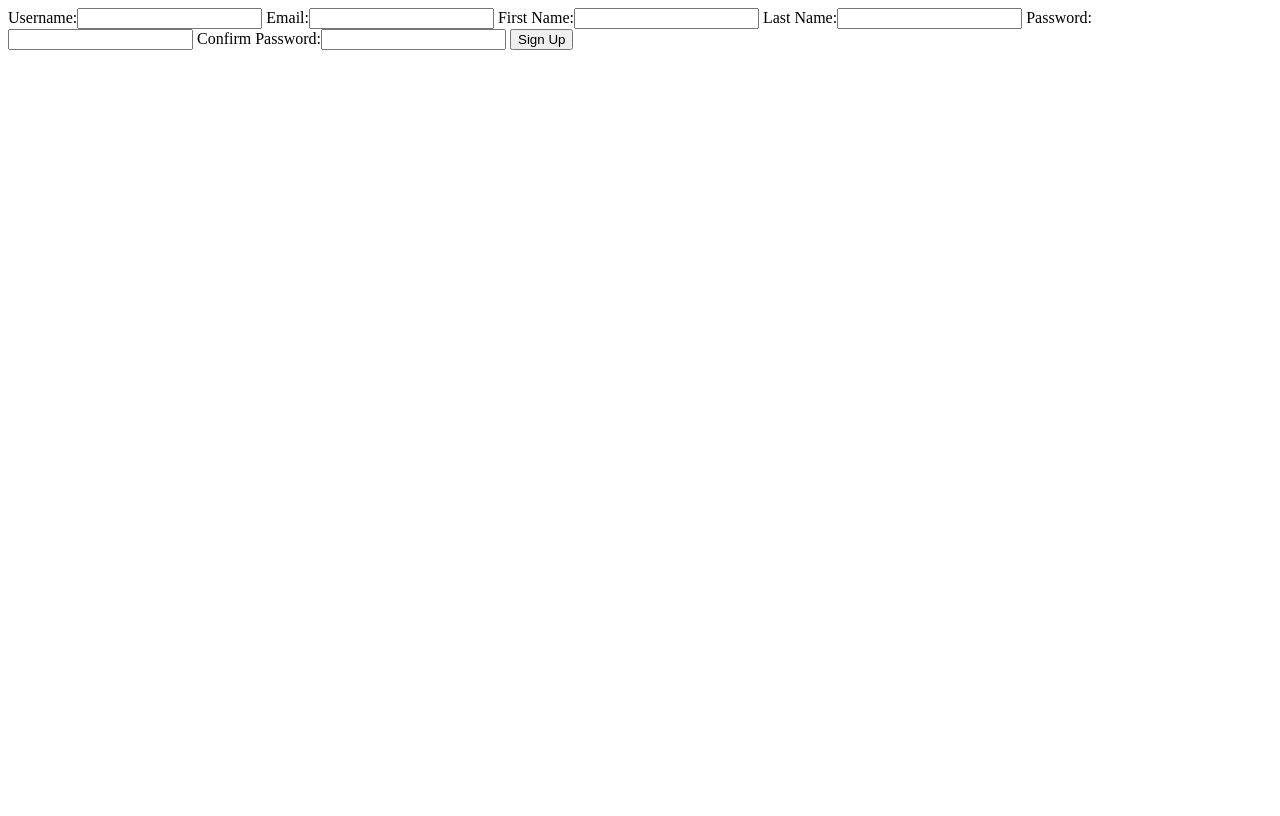
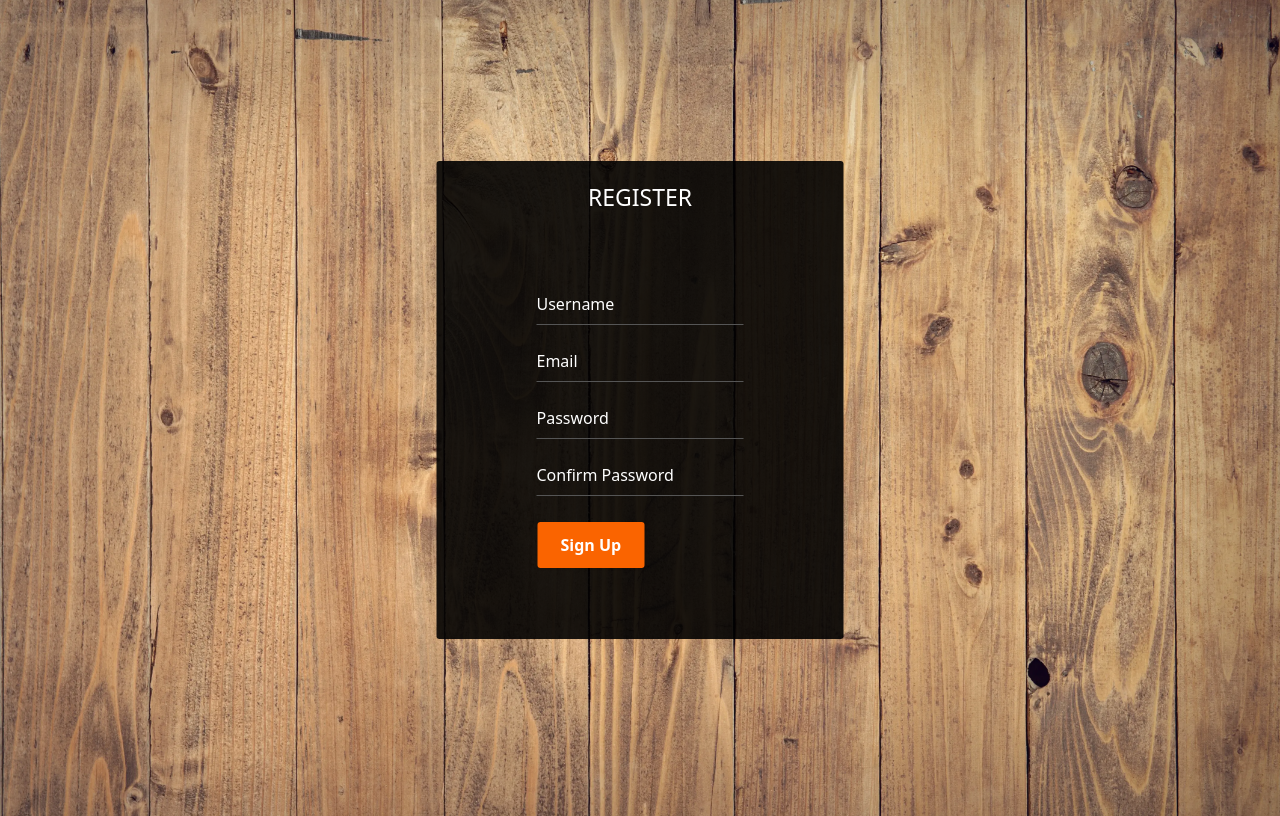
Before and after one commit to HamidRezaSZ/ChatBox, a Django app: template accounts/templates/accounts/register.html in a window 1280 px wide. Before the commit the page ends 50 px from the top, so only its background shows below. Run offline with Django 3.2, Linux system fonts and the light colour scheme; the template is opened without the code that fills it, so the values that code supplies are empty.

Commit message:
Change register styles + Fix User model

```diff
--- a/accounts/admin.py
+++ b/accounts/admin.py
@@ -6,5 +6,5 @@ from accounts.models import User
 @admin.register(User)
 class UserAdmin(DefaultUserAdmin):
     list_filter = ('is_staff', 'is_superuser', 'is_active', 'groups')
-    list_display = ('username', 'email', 'first_name', 'last_name', 'is_staff', 'is_active')
+    list_display = ('username', 'email', 'is_staff', 'is_active')
     list_editable = ('is_staff', 'is_active')
--- a/accounts/serializers.py
+++ b/accounts/serializers.py
@@ -14,7 +14,7 @@ class UserSerializer(serializers.ModelSerializer):
 
     class Meta:
         model = User
-        fields = ("id", "username", "password", "password2", "first_name", "last_name", 'email')
+        fields = ("id", "username", "password", "password2", 'email')
 
     def create(self, validated_data):
         if validated_data['password'] != validated_data['password2']:
--- /dev/null
+++ b/accounts/static/accounts/css/styles.css
@@ -0,0 +1,104 @@
+.button-5 {
+  align-items: center;
+  background-clip: padding-box;
+  background-color: #fa6400;
+  border: 1px solid transparent;
+  border-radius: .25rem;
+  box-shadow: rgba(0, 0, 0, 0.02) 0 1px 3px 0;
+  box-sizing: border-box;
+  color: #fff;
+  cursor: pointer;
+  display: inline-flex;
+  font-family: system-ui,-apple-system,system-ui,"Helvetica Neue",Helvetica,Arial,sans-serif;
+  font-size: 16px;
+  font-weight: 600;
+  justify-content: center;
+  line-height: 1.25;
+  margin: 0;
+  min-height: 3rem;
+  padding: calc(.875rem - 1px) calc(1.5rem - 1px);
+  position: relative;
+  text-decoration: none;
+  transition: all 250ms;
+  user-select: none;
+  -webkit-user-select: none;
+  touch-action: manipulation;
+  vertical-align: baseline;
+  width: auto;
+}
+
+.button-5:hover,
+.button-5:focus {
+  background-color: #fb8332;
+  box-shadow: rgba(0, 0, 0, 0.1) 0 4px 12px;
+}
+
+.button-5:hover {
+  transform: translateY(-1px);
+}
+
+.button-5:active {
+  background-color: #c85000;
+  box-shadow: rgba(0, 0, 0, .06) 0 2px 4px;
+  transform: translateY(0);
+}
+
+@import url('https://fonts.googleapis.com/css?family=Noto+Sans:400,400i,700,700i&subset=greek-ext');
+
+body{
+	background-image: url("../images/wood.webp");
+	background-position: center;
+  background-origin: content-box;
+  background-repeat: no-repeat;
+  background-size: cover;
+	min-height:100vh;
+	font-family: 'Noto Sans', sans-serif;
+}
+.text-center{
+	color:#fff;
+	text-transform:uppercase;
+  font-size: 23px;
+  margin: -50px 0 80px 0;
+  display: block;
+  text-align: center;
+}
+.box{
+	position:absolute;
+	left:50%;
+	top:50%;
+	transform: translate(-50%,-50%);
+  background-color: rgba(0, 0, 0, 0.89);
+	border-radius:3px;
+	padding:70px 100px;
+}
+.input-container{
+	position:relative;
+	margin-bottom:25px;
+}
+.input-container label{
+	position:absolute;
+	top:0px;
+	left:0px;
+	font-size:16px;
+	color:#fff;
+	transition: all 0.5s ease-in-out;
+}
+.input-container input{
+  border:0;
+  border-bottom:1px solid #555;
+  background:transparent;
+  width:100%;
+  padding:8px 0 5px 0;
+  font-size:16px;
+  color:#fff;
+}
+.input-container input:focus{
+ border:none;
+ outline:none;
+ border-bottom:1px solid #e74c3c;
+}
+.input-container input:focus ~ label,
+.input-container input:valid ~ label{
+	top:-12px;
+	font-size:12px;
+}
--- a/accounts/templates/accounts/base.html
+++ b/accounts/templates/accounts/base.html
@@ -6,6 +6,12 @@
     <meta http-equiv="X-UA-Compatible" content="IE=edge" />
     <meta name="viewport" content="width=device-width, initial-scale=1.0" />
     <link rel="icon" href="{% static 'accounts/images/Chat.ico' %}" />
+    <link
+      type="text/css"
+      rel="stylesheet"
+      href="{% static 'accounts/css/styles.css' %}"
+    />
+    <script src="{% static 'accounts/js/scripts.js' %}"></script>
     <title>{% block title %}{% endblock title %}</title>
   </head>
   <body>
--- a/accounts/templates/accounts/register.html
+++ b/accounts/templates/accounts/register.html
@@ -1,19 +1,32 @@
 {% extends 'accounts/base.html' %} {% block title %}Register{% endblock title %}
 {% block body %}
-<form action="{% url 'accounts:register' %}" method="post">
-  {% csrf_token %}
-  <label for="username">Username:</label
-  ><input type="text" name="username" id="username" />
-  <label for="email">Email:</label
-  ><input type="email" name="email" id="email" />
-  <label for="first_name">First Name:</label
-  ><input type="txt" name="first_name" id="first_name" />
-  <label for="last_name">Last Name:</label
-  ><input type="txt" name="last_name" id="last_name" />
-  <label for="password">Password:</label
-  ><input type="password" name="password" id="password" />
-  <label for="password2">Confirm Password:</label
-  ><input type="password" name="password2" id="password2" />
-  <button type="submit">Sign Up</button>
-</form>
+<div class="box">
+  <form action="{% url 'accounts:register' %}" method="post">
+    {% csrf_token %}
+
+    <span class="text-center">Register</span>
+
+    <div class="input-container">
+      <input type="text" name="username" id="username" required />
+      <label for="username">Username</label>
+    </div>
+
+    <div class="input-container">
+      <input type="email" name="email" id="email" required />
+      <label for="email">Email</label>
+    </div>
+
+    <div class="input-container">
+      <input type="password" name="password" id="password" required />
+      <label for="password">Password</label>
+    </div>
+
+    <div class="input-container">
+      <input type="password" name="password2" id="password2" required />
+      <label for="password2">Confirm Password</label>
+    </div>
+
+    <button type="submit" class="button-5">Sign Up</button>
+  </form>
+</div>
 {% endblock body %}
```
Also changed, not shown: accounts/models.py (+7 -8 lines), accounts/migrations/0001_initial.py, accounts/migrations/0002_remove_user_phone_number_alter_user_email.py (deleted), accounts/static/accounts/images/wood.webp (added), accounts/static/accounts/js/scripts.js (added).
